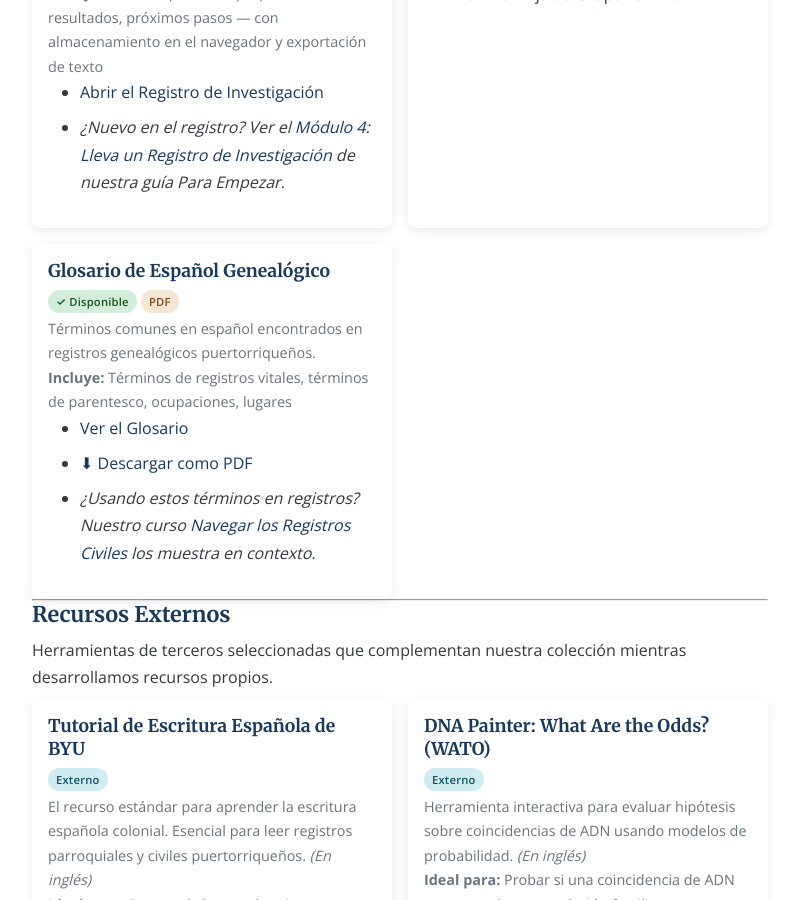
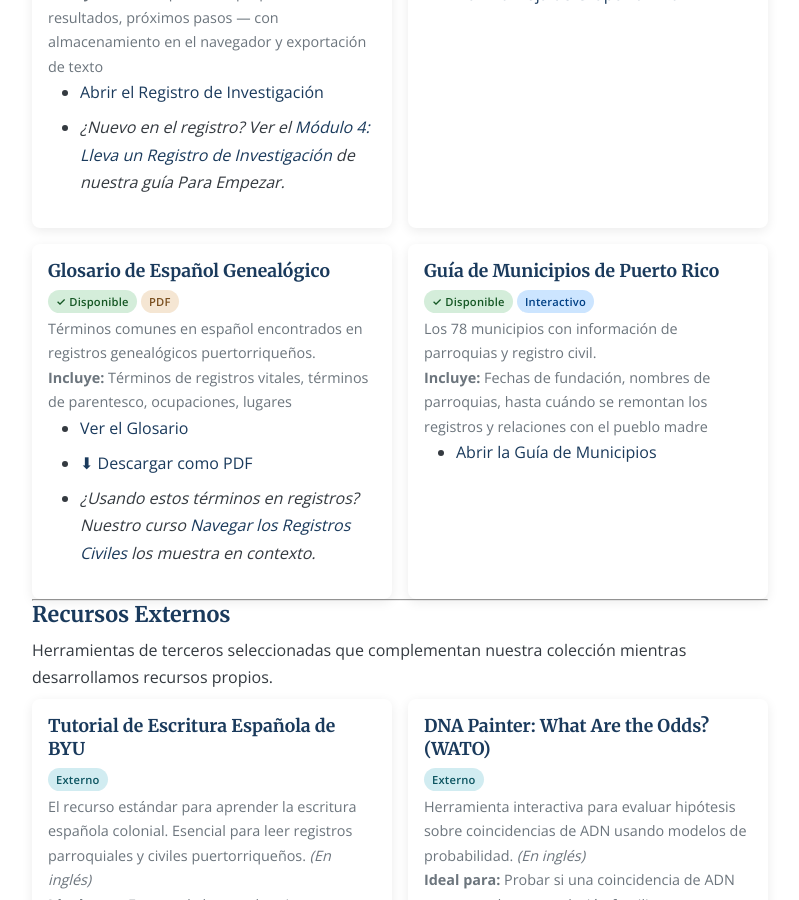
Before and after one commit to SylviaVargas/puertoricangenealogygroup, a Jekyll site: the page built from es/herramientas.md, in a window 1280 px wide and 900 px high, scrolled down 548 px. Shown: the whole window, without its empty margins (240-1039 px from the left). Built offline with Jekyll 4.4.1, drawn with Linux system fonts in a browser that asks for light colours; some of the changed text lies outside the part shown.

Commit message:
Spanish municipios

```diff
--- a/es/herramientas.md
+++ b/es/herramientas.md
@@ -50,6 +50,17 @@ Herramientas, plantillas y guías para ayudarte a organizar y documentar tu inve
 <li><a href="/es/guias-investigacion/glosario-espanol-genealogico/">Ver el Glosario</a></li>
 <li><a href="/assets/pdfs/tools/ES_Glosario_Espanol_Genealogico.pdf" target="_blank">⬇ Descargar como PDF</a></li>
 <li><em>¿Usando estos términos en registros? Nuestro curso <a href="/es/guias-investigacion/navegar-registros-civiles/">Navegar los Registros Civiles</a> los muestra en contexto.</em></li>
+</ul>
+</div>
+
+<div class="card">
+<h3>Guía de Municipios de Puerto Rico</h3>
+<span class="badge badge-available">✓ Disponible</span>
+<span class="badge badge-interactive">Interactivo</span>
+<p>Los 78 municipios con información de parroquias y registro civil.</p>
+<p><strong>Incluye:</strong> Fechas de fundación, nombres de parroquias, hasta cuándo se remontan los registros y relaciones con el pueblo madre</p>
+<ul>
+<li><a href="/es/herramientas/guia-municipios/">Abrir la Guía de Municipios</a></li>
 </ul>
 </div>
 
@@ -149,13 +160,6 @@ Las siguientes herramientas están planificadas para nuestra colección. Vuelve
 </div>
 
 <div class="card">
-<h3>Guía de Municipios de Puerto Rico</h3>
-<p>Resumen de los 78 municipios de Puerto Rico con información de parroquias y registro civil.</p>
-<p><strong>Incluye:</strong> Fechas de fundación, límites parroquiales, disponibilidad de registros</p>
-<span class="badge badge-coming-soon">🔜 Próximamente</span>
-</div>
-
-<div class="card">
 <h3>Herramienta de Conversión de Calendario</h3>
 <p>Convierte entre calendarios Juliano y Gregoriano para registros anteriores a 1582.</p>
 <span class="badge badge-coming-soon">🔜 Próximamente</span>
--- /dev/null
+++ b/es/herramientas/guia-municipios/index.html
@@ -0,0 +1,532 @@
+---
+layout: page
+title: Guía de Municipios de Puerto Rico
+lang: es
+permalink: /es/herramientas/guia-municipios/
+ref: municipality-guide
+last_modified_at: 2026-03-01
+---
+
+<p>Los 78 municipios con información de parroquias y registro civil. Usa esta guía para identificar dónde se guardaron los registros y hasta cuándo se remontan antes de comenzar tu búsqueda.</p>
+
+<div class="muni-context">
+  <p><strong>El registro civil</strong> comenzó en 1885 para todos los municipios existentes antes de ese año. Para registros anteriores a 1885, consulta la parroquia. Si los registros parroquiales comienzan después del año de fundación, los registros más antiguos suelen estar en la parroquia del pueblo madre.</p>
+</div>
+
+<hr>
+
+<div class="muni-toolbar">
+  <div class="muni-search-wrap">
+    <label for="muni-search">Buscar:</label>
+    <input type="search" id="muni-search" placeholder="Municipio, parroquia o pueblo madre..." autocomplete="off">
+  </div>
+  <span id="muni-count" class="muni-count"></span>
+</div>
+
+<div class="table-wrap">
+  <table id="muni-table">
+    <thead>
+      <tr>
+        <th class="sortable" data-col="0">Municipio <span class="sort-icon" aria-hidden="true">↕</span></th>
+        <th class="sortable" data-col="1">Fundado <span class="sort-icon" aria-hidden="true">↕</span></th>
+        <th>Parroquia</th>
+        <th class="sortable" data-col="3">Registros Parroquiales <span class="sort-icon" aria-hidden="true">↕</span></th>
+        <th class="sortable" data-col="4">Registros Civiles <span class="sort-icon" aria-hidden="true">↕</span></th>
+        <th>Pueblo(s) Madre</th>
+      </tr>
+    </thead>
+    <tbody>
+      {% assign municipalities = site.data['pr-municipalities'] %}
+      {% for m in municipalities %}
+      <tr>
+        <td>{{ m.name }}{% if m.gaps %}<span class="gap-flag" title="Lagunas en registros: {% for g in m.gaps %}{{ g.years }} — {{ g.reason }}{% endfor %}">*</span>{% endif %}</td>
+        <td>{{ m.founded }}</td>
+        <td>{{ m.parish.name }}</td>
+        <td>{{ m.parish.records_start }}</td>
+        <td>{{ m.civil_registry_start }}</td>
+        <td>{{ m.mother_town | join: ", " }}</td>
+      </tr>
+      {% endfor %}
+    </tbody>
+  </table>
+</div>
+
+<p id="muni-no-results" class="muni-no-results" style="display:none">Ningún municipio coincide con tu búsqueda. <button id="muni-clear" class="muni-clear-btn">Borrar</button></p>
+
+<p class="muni-footnote">* Los registros de Mayagüez tienen lagunas por el terremoto e incendio de 1918. Consulta FamilySearch para los tomos disponibles.</p>
+
+<p><a href="{{ '/es/herramientas/' | relative_url }}">&larr; Volver a Herramientas</a></p>
+
+<style>
+  .muni-context {
+    background: var(--color-cream);
+    border-left: 4px solid var(--color-gold);
+    padding: 0.75rem 1rem;
+    margin-bottom: 1.25rem;
+    font-size: 0.95rem;
+  }
+  .muni-context p { margin: 0; }
+
+  .muni-toolbar {
+    display: flex;
+    align-items: center;
+    gap: 1rem;
+    flex-wrap: wrap;
+    margin: 1.25rem 0;
+  }
+  .muni-search-wrap {
+    display: flex;
+    align-items: center;
+    gap: 0.5rem;
+  }
+  .muni-search-wrap label {
+    font-weight: 600;
+    white-space: nowrap;
+  }
+  #muni-search {
+    padding: 0.45rem 0.75rem;
+    font-size: 1rem;
+    border: 2px solid var(--color-navy);
+    border-radius: 4px;
+    width: 320px;
+    max-width: 100%;
+    font-family: var(--font-body);
+  }
+  #muni-search:focus {
+    outline: none;
+    border-color: var(--color-gold);
+    box-shadow: 0 0 0 2px rgba(201,169,98,0.25);
+  }
+  .muni-count {
+    color: var(--color-gray);
+    font-size: 0.9rem;
+    white-space: nowrap;
+  }
+
+  .table-wrap {
+    overflow-x: auto;
+    -webkit-overflow-scrolling: touch;
+  }
+  #muni-table {
+    min-width: 720px;
+    width: 100%;
+    font-size: 0.875rem;
+  }
+
+  /* Override global td:first-child width for this table */
+  #muni-table td:first-child {
+    width: auto;
+    min-width: 130px;
+  }
+  #muni-table th.sortable {
+    cursor: pointer;
+    user-select: none;
+    white-space: nowrap;
+  }
+  #muni-table th.sortable:hover {
+    background: #2a5a8c;
+  }
+  #muni-table th.sort-asc,
+  #muni-table th.sort-desc {
+    background: #14527a;
+  }
+  .sort-icon {
+    opacity: 0.55;
+    font-size: 0.75em;
+    margin-left: 0.2em;
+  }
+
+  .gap-flag {
+    color: #856404;
+    font-weight: 700;
+    margin-left: 0.2em;
+    cursor: help;
+  }
+
+  .muni-no-results {
+    text-align: center;
+    padding: 2rem;
+    color: var(--color-gray);
+    font-style: italic;
+  }
+  .muni-clear-btn {
+    background: none;
+    border: none;
+    color: var(--color-navy);
+    text-decoration: underline;
+    cursor: pointer;
+    font-size: 1rem;
+    padding: 0;
+    margin-left: 0.5rem;
+  }
+  .muni-footnote {
+    font-size: 0.85rem;
+    color: var(--color-gray);
+    margin-top: 0.5rem;
+  }
+
+  @media (max-width: 768px) {
+    #muni-table { font-size: 0.85rem; }
+    #muni-search { width: 100%; }
+    .muni-toolbar { flex-direction: column; align-items: flex-start; }
+  }
+</style>
+
+<script>
+  (function () {
+    const search  = document.getElementById('muni-search');
+    const table   = document.getElementById('muni-table');
+    const tbody   = table.querySelector('tbody');
+    const rows    = Array.from(tbody.querySelectorAll('tr'));
+    const countEl = document.getElementById('muni-count');
+    const noRes   = document.getElementById('muni-no-results');
+    const clearBtn = document.getElementById('muni-clear');
+    const total   = rows.length;
+
+    function setCount(n) {
+      countEl.textContent = n === total ? total + ' municipios' : n + ' de ' + total + ' municipios';
+    }
+
+    function applySearch() {
+      const term = search.value.toLowerCase().trim();
+      let visible = 0;
+      rows.forEach(function (row) {
+        const show = !term || row.textContent.toLowerCase().includes(term);
+        row.style.display = show ? '' : 'none';
+        if (show) visible++;
+      });
+      noRes.style.display  = visible === 0 ? '' : 'none';
+      setCount(visible);
+    }
+
+    search.addEventListener('input', applySearch);
+    clearBtn.addEventListener('click', function () {
+      search.value = '';
+      applySearch();
+    });
+    setCount(total);
+
+    // Column sort
+    var sortCol = -1;
+    var sortAsc = true;
+
+    document.querySelectorAll('#muni-table th.sortable').forEach(function (th) {
+      th.addEventListener('click', function () {
+        var col = parseInt(th.dataset.col, 10);
+        if (sortCol === col) {
+          sortAsc = !sortAsc;
+        } else {
+          sortCol = col;
+          sortAsc = true;
+        }
+
+        // Update header classes and icons
+        document.querySelectorAll('#muni-table th.sortable').forEach(function (h) {
+          h.classList.remove('sort-asc', 'sort-desc');
+          h.querySelector('.sort-icon').textContent = '\u2195';
+        });
+        th.classList.add(sortAsc ? 'sort-asc' : 'sort-desc');
+        th.querySelector('.sort-icon').textContent = sortAsc ? '\u2191' : '\u2193';
+
+        // Sort all rows (including hidden ones so search + sort compose correctly)
+        rows.sort(function (a, b) {
+          var aVal = a.cells[col].textContent.replace(/[*]/g, '').trim();
+          var bVal = b.cells[col].textContent.replace(/[*]/g, '').trim();
+          var aNum = parseFloat(aVal);
+          var bNum = parseFloat(bVal);
+          if (!isNaN(aNum) && !isNaN(bNum)) {
+            return sortAsc ? aNum - bNum : bNum - aNum;
+          }
+          return sortAsc ? aVal.localeCompare(bVal, 'es') : bVal.localeCompare(aVal, 'es');
+        });
+        rows.forEach(function (r) { tbody.appendChild(r); });
+      });
+    });
+  })();
+</script>
+
+<hr>
+
+<h2>Relaciones con el Pueblo Madre</h2>
+
+<div class="muni-context">
+  <p>Antes de que existiera un municipio, sus habitantes registraban bautismos, matrimonios y entierros en la parroquia del pueblo madre. Si no encuentras un registro en tu pueblo, busca en el pueblo madre, especialmente para eventos anteriores o cercanos al año de fundación.</p>
+</div>
+
+<div class="tree-controls">
+  <button id="tree-expand-all" class="tree-btn">Expandir todo</button>
+  <button id="tree-collapse-all" class="tree-btn">Contraer todo</button>
+</div>
+
+<div id="mother-tree"></div>
+
+<p class="muni-footnote">Los municipios con varios pueblos madre aparecen bajo cada padre. El año de fundación se muestra entre paréntesis.</p>
+
+<style>
+  .tree-controls {
+    margin: 1rem 0 0.75rem;
+    display: flex;
+    gap: 0.5rem;
+  }
+  .tree-btn {
+    padding: 0.3rem 0.8rem;
+    font-size: 0.85rem;
+    font-family: var(--font-body);
+    border: 1px solid var(--color-navy);
+    background: transparent;
+    color: var(--color-navy);
+    border-radius: 3px;
+    cursor: pointer;
+  }
+  .tree-btn:hover { background: var(--color-cream); }
+
+  #mother-tree { margin-bottom: 1rem; }
+
+  .tree-root {
+    border: 1px solid #d0d7df;
+    border-radius: 4px;
+    margin-bottom: 0.5rem;
+    overflow: hidden;
+  }
+  .tree-root-header {
+    display: flex;
+    align-items: center;
+    gap: 0.6rem;
+    padding: 0.6rem 0.9rem;
+    background: var(--color-navy);
+    color: var(--color-white);
+    cursor: pointer;
+    font-family: var(--font-heading);
+    font-weight: 700;
+    font-size: 1rem;
+    user-select: none;
+  }
+  .tree-root-header:hover { background: #2a5a8c; }
+  .tree-toggle {
+    font-size: 0.75rem;
+    transition: transform 0.2s;
+    display: inline-block;
+    flex-shrink: 0;
+  }
+  .tree-root.open .tree-toggle { transform: rotate(90deg); }
+  .tree-root-header .founded-tag {
+    font-family: var(--font-body);
+    font-weight: 400;
+    font-size: 0.8rem;
+    opacity: 0.8;
+  }
+
+  .tree-children {
+    display: none;
+    padding: 0.5rem 0.5rem 0.5rem 1.5rem;
+    background: #fafafa;
+    border-top: 1px solid #e0e6ef;
+  }
+  .tree-root.open .tree-children { display: block; }
+
+  .tree-child {
+    border: 1px solid #e0e6ef;
+    border-radius: 3px;
+    margin-bottom: 0.35rem;
+    overflow: hidden;
+  }
+  .tree-child-header {
+    display: flex;
+    align-items: center;
+    gap: 0.5rem;
+    padding: 0.45rem 0.75rem;
+    background: var(--color-cream);
+    cursor: pointer;
+    font-weight: 600;
+    font-size: 0.9rem;
+    user-select: none;
+  }
+  .tree-child-header:hover { background: #ede6d6; }
+  .tree-child.open .tree-toggle { transform: rotate(90deg); }
+  .tree-child-header .founded-tag {
+    font-weight: 400;
+    font-size: 0.78rem;
+    color: var(--color-gray);
+  }
+  .tree-child-detail {
+    display: none;
+    padding: 0.4rem 0.75rem 0.5rem 2rem;
+    font-size: 0.85rem;
+    color: var(--color-dark-gray);
+    background: #ffffff;
+    border-top: 1px solid #e8ecf0;
+  }
+  .tree-child.open .tree-child-detail { display: block; }
+  .tree-child-detail p { margin: 0.15rem 0; }
+
+  .tree-grandchild {
+    margin-top: 0.5rem;
+    padding-top: 0.4rem;
+    border-top: 1px dashed #d0d7df;
+  }
+  .tree-grandchild-label {
+    font-size: 0.78rem;
+    color: var(--color-gray);
+    text-transform: uppercase;
+    letter-spacing: 0.03em;
+    margin-bottom: 0.25rem;
+    font-weight: 600;
+  }
+  .tree-grandchild-list {
+    list-style: none;
+    padding: 0;
+    margin: 0;
+    display: flex;
+    flex-wrap: wrap;
+    gap: 0.3rem;
+  }
+  .tree-grandchild-list li a {
+    display: inline-block;
+    padding: 0.15rem 0.5rem;
+    background: #e8f0fb;
+    border-radius: 3px;
+    font-size: 0.8rem;
+    color: var(--color-navy);
+    text-decoration: none;
+  }
+  .tree-grandchild-list li a:hover { background: #c8dcf8; }
+
+  .no-children-note {
+    font-size: 0.82rem;
+    color: var(--color-gray);
+    font-style: italic;
+    padding: 0.3rem 0;
+  }
+</style>
+
+<script>
+(function () {
+  {% assign municipalities = site.data['pr-municipalities'] %}
+  var munis = [
+    {% for m in municipalities %}
+    {
+      id: {{ m.id | jsonify }},
+      name: {{ m.name | jsonify }},
+      founded: {{ m.founded }},
+      parish: {{ m.parish.name | jsonify }},
+      parishStart: {{ m.parish.records_start }},
+      civilStart: {{ m.civil_registry_start }},
+      motherTowns: {{ m.mother_town | jsonify }}
+    }{% unless forloop.last %},{% endunless %}
+    {% endfor %}
+  ];
+
+  // Build lookup by name
+  var byName = {};
+  munis.forEach(function (m) { byName[m.name] = m; });
+
+  // Build children map: parentName -> [child munis]
+  var children = {};
+  munis.forEach(function (m) {
+    m.motherTowns.forEach(function (parent) {
+      if (!children[parent]) children[parent] = [];
+      children[parent].push(m);
+    });
+  });
+
+  // Roots: towns whose mother_town is "Original Settlement"
+  var roots = munis.filter(function (m) {
+    return m.motherTowns.length === 1 && m.motherTowns[0] === 'Original Settlement';
+  }).sort(function (a, b) { return a.founded - b.founded; });
+
+  var container = document.getElementById('mother-tree');
+
+  function makeDetail(m, skipGrandchildren) {
+    var grandkids = children[m.name] || [];
+    var html = '<p><strong>Parroquia:</strong> ' + m.parish + ' (registros desde ' + m.parishStart + ')</p>';
+    html += '<p><strong>Registros civiles:</strong> desde ' + m.civilStart + '</p>';
+    if (!skipGrandchildren && grandkids.length > 0) {
+      html += '<div class="tree-grandchild">';
+      html += '<p class="tree-grandchild-label">Municipios que se separaron de ' + m.name + '</p>';
+      html += '<ul class="tree-grandchild-list">';
+      grandkids.forEach(function (g) {
+        html += '<li><a href="#child-' + g.id + '" class="grandchild-link">' + g.name + ' (' + g.founded + ')</a></li>';
+      });
+      html += '</ul></div>';
+    } else if (!skipGrandchildren) {
+      html += '<p class="no-children-note">Ningún municipio se separó de ' + m.name + ' en este conjunto de datos.</p>';
+    }
+    return html;
+  }
+
+  roots.forEach(function (root) {
+    var rootChildren = (children[root.name] || []).slice().sort(function (a, b) { return a.founded - b.founded; });
+
+    var div = document.createElement('div');
+    div.className = 'tree-root';
+    div.id = 'root-' + root.id;
+
+    var header = '<div class="tree-root-header">'
+      + '<span class="tree-toggle">&#9658;</span>'
+      + root.name
+      + ' <span class="founded-tag">fundado ' + root.founded + '</span>'
+      + '</div>';
+
+    var childHtml = '<div class="tree-children">';
+    childHtml += '<p style="font-size:0.85rem;margin-bottom:0.5rem;color:var(--color-gray);">'
+      + '<strong>Parroquia:</strong> ' + root.parish + ' &mdash; registros desde ' + root.parishStart + '</p>';
+
+    if (rootChildren.length === 0) {
+      childHtml += '<p class="no-children-note">Ningún municipio fue registrado como separado de ' + root.name + '.</p>';
+    } else {
+      rootChildren.forEach(function (child) {
+        var childKids = children[child.name] || [];
+        childHtml += '<div class="tree-child" id="child-' + child.id + '">';
+        childHtml += '<div class="tree-child-header">'
+          + '<span class="tree-toggle">&#9658;</span>'
+          + child.name
+          + ' <span class="founded-tag">fundado ' + child.founded + '</span>'
+          + (childKids.length > 0 ? ' <span class="founded-tag">(' + childKids.length + (childKids.length > 1 ? ' hijos' : ' hijo') + ')</span>' : '')
+          + '</div>';
+        childHtml += '<div class="tree-child-detail">' + makeDetail(child, false) + '</div>';
+        childHtml += '</div>';
+      });
+    }
+    childHtml += '</div>';
+
+    div.innerHTML = header + childHtml;
+    container.appendChild(div);
+  });
+
+  // Toggle root sections
+  container.addEventListener('click', function (e) {
+    var header = e.target.closest('.tree-root-header');
+    if (header) {
+      header.parentElement.classList.toggle('open');
+      return;
+    }
+    var childHeader = e.target.closest('.tree-child-header');
+    if (childHeader) {
+      childHeader.parentElement.classList.toggle('open');
+      return;
+    }
+    // Grandchild anchor links: scroll to the child card and open it
+    var link = e.target.closest('.grandchild-link');
+    if (link) {
+      e.preventDefault();
+      var targetId = link.getAttribute('href').replace('#', '');
+      var target = document.getElementById(targetId);
+      if (target) {
+        // Open parent root if closed
+        var parentRoot = target.closest('.tree-root');
+        if (parentRoot) parentRoot.classList.add('open');
+        target.classList.add('open');
+        target.scrollIntoView({ behavior: 'smooth', block: 'center' });
+      }
+    }
+  });
+
+  // Expand / collapse all
+  document.getElementById('tree-expand-all').addEventListener('click', function () {
+    document.querySelectorAll('.tree-root, .tree-child').forEach(function (el) { el.classList.add('open'); });
+  });
+  document.getElementById('tree-collapse-all').addEventListener('click', function () {
+    document.querySelectorAll('.tree-root, .tree-child').forEach(function (el) { el.classList.remove('open'); });
+  });
+})();
+</script>
```
